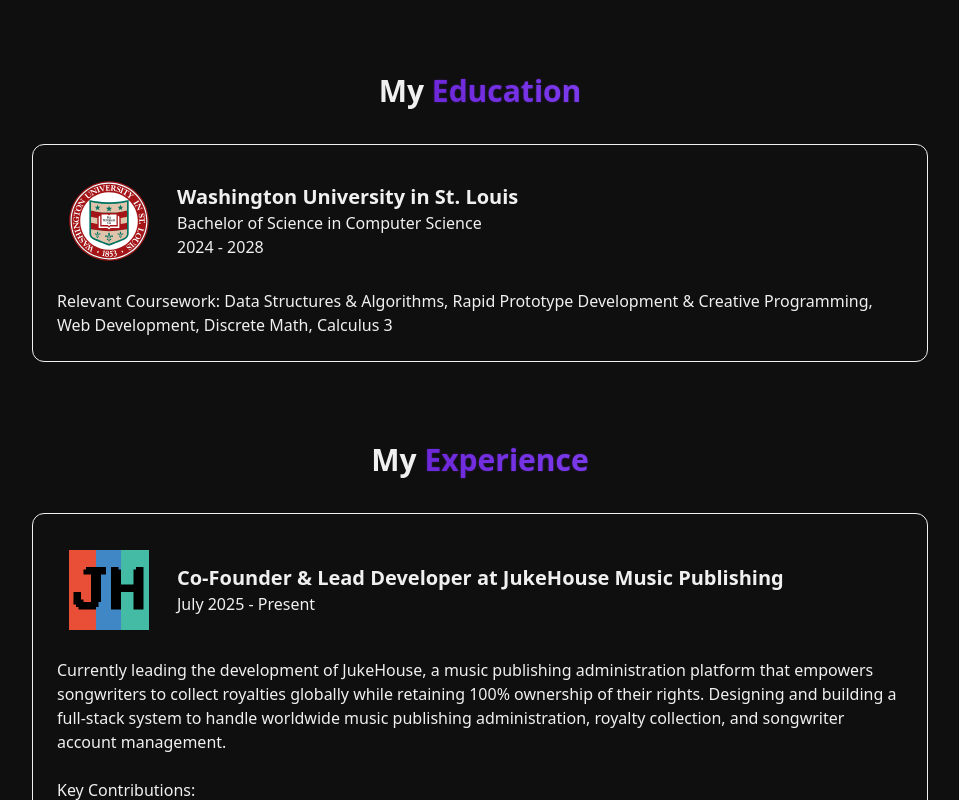
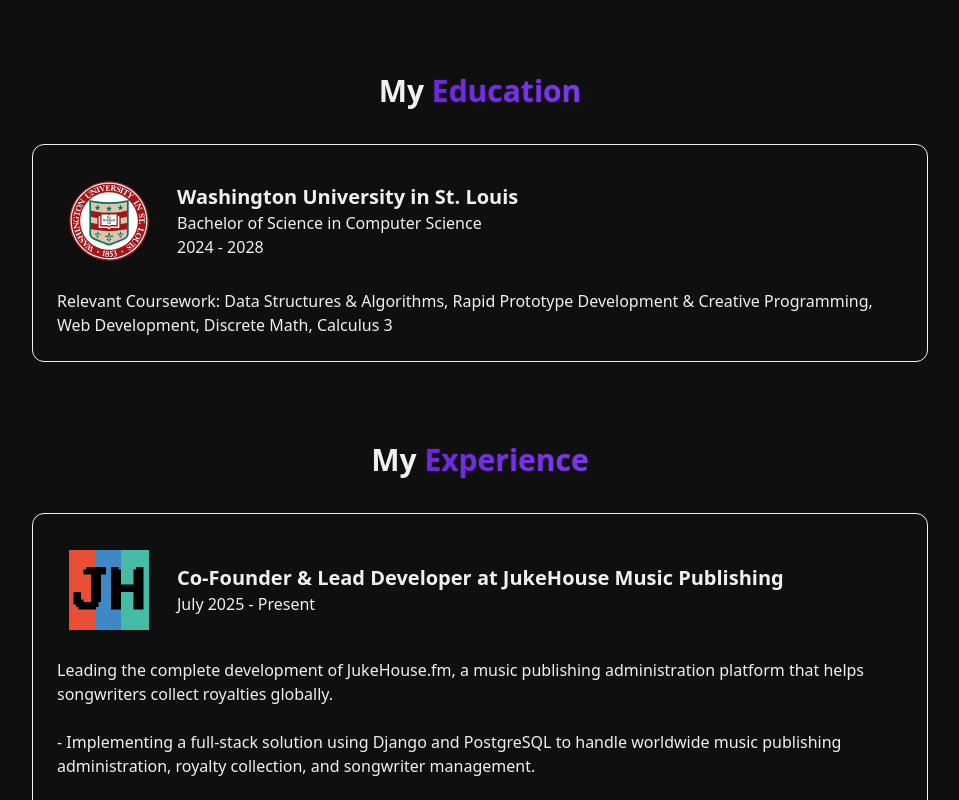
Before and after one commit to G-Gewargis/personal-portfolio, a Next.js app: page / in a window 1280 px wide. Shown: the part 2000-2800 px from the top of the page, without its empty margins (160-1119 px from the left). Built offline with nearby package versions, Linux system fonts and the light colour scheme.

Commit message:
Add Story Blog project and update ExperienceSection with new role details

```diff
--- a/src/components/sections/ExperienceSection.js
+++ b/src/components/sections/ExperienceSection.js
@@ -28,18 +28,14 @@
           company="JukeHouse Music Publishing"
           title="Co-Founder & Lead Developer"
           date="July 2025 - Present"
-          description={`Currently leading the development of JukeHouse, a music publishing administration platform that empowers songwriters to collect royalties globally while retaining 100% ownership of their rights. Designing and building a full-stack system to handle worldwide music publishing administration, royalty collection, and songwriter account management.
+          description={`Leading the complete development of JukeHouse.fm, a music publishing administration platform that helps
+songwriters collect royalties globally.
 
-Key Contributions:
+- Implementing a full-stack solution using Django and PostgreSQL to handle worldwide music publishing
+administration, royalty collection, and songwriter management.
 
-- Architecting and implementing the platform using Django, PostgreSQL, and modern web technologies to provide a robust, scalable backend and user-friendly frontend
-
-- Designing scalable database schemas and building RESTful APIs with Django REST Framework (DRF) to integrate with global collection societies, performance rights organizations (PROs), and digital service providers for automated royalty tracking and distribution
-
-- Building comprehensive user dashboards and reporting systems that deliver real-time earnings analytics, detailed monthly reports, and transparent royalty breakdowns for thousands of songwriters worldwide
-
-- Managing technical decisions across the platform, including system architecture, API design, and database optimizations, while coordinating product requirements and implementation priorities
-        `}
+- Designing database schemas and RESTful APIs with Django REST Framework to integrate with collection
+societies, performance rights organizations, and digital service providers for automated royalty tracking.`}
 
         />
 
@@ -51,10 +47,11 @@
           description={`Contributed to Habitat Financial, a sophisticated Django-based platform that revolutionizes how music industry professionals manage royalties, deals, and payments. Developed a comprehensive system that processed royalties from several sources and distributors.
 
 Key Contributions:
-- Developed full-stack features using Django, HTMX/Bootstrap CSS, and JavaScript for royalty statement processing and payee management improving processing efficiency by 30%
-- Built responsive web interfaces for album/artist management, revenue stream tracking, and financial reporting, used by dozens of labels and hundreds of artists
-- Implemented data processing pipelines that handle complex royalty calculations in 10+ currencies across 20+ territories, ensuring accuracy and compliance
-- Contributed to API development for seamless integration with external music platforms and payment systems
+• Developing full-stack features using Django, PostgreSQL, HTMX/Bootstrap CSS, and JavaScript for royalty
+statement processing and payee management.
+• Building responsive interfaces for album/artist management, revenue tracking, and financial reporting.
+• Implementing data processing pipelines to handle complex royalty calculations across multiple regions.
+• Contributing to API development for seamless integration with music platforms and payment systems.
 
 The platform processes millions in royalties and provides comprehensive analytics for artists, labels, and music professionals. Through this role, I gained hands-on experience with enterprise-level Django development, database optimization, and music industry business logic.`}
         />
@@ -69,16 +66,6 @@
           description="Designed and built a fully responsive salon website using React, Vite, SCSS, and JavaScript. Optimized SEO with sitemap, robots.txt, Open Graph metadata, and JSON-LD structured data. Integrated custom DNS/SSL with Vercel and GoDaddy to enable secure public deployment."
           website="https://blissglenview.com"
         />
-
-        <ExperienceCard
-          logo="/logos/Inspirit-AI.png"
-          company="Inspirit AI"
-          title="Student AI Scholar"
-          date="June 2023 - August 2023"
-          description="I completed the Inspirit AI Scholars Program, where I gained a strong foundation in Python, artificial intelligence, and machine learning. Through hands-on projects, I explored natural language processing (NLP) and convolutional neural networks (CNNs) while also studying the ethical implications of AI, particularly in criminal justice."
-        />
-
-
       </div>
 
     </motion.section>
--- a/src/components/sections/ProjectsSection.js
+++ b/src/components/sections/ProjectsSection.js
@@ -26,12 +26,12 @@
         variants={staggerContainer}
       >
         <ProjectCard
-          title="Bliss Salon of Glenview"
-          description="Professional salon website built for a real-world client with responsive design, optimized SEO, and secure DNS/SSL integration. Developed with React, Vite, SCSS, and JavaScript."
-          tags={["React", "Vite", "SCSS", "JavaScript"]}
-          liveLink="https://blissglenview.com"
-          githubLink="https://github.com/G-Gewargis/bliss-glenview"
-          imageUrl="/logos/bliss-glenview.jpg"
+          title="Story Blog"
+          description="A custom multi-user blogging platform built from scratch with PHP. Implemented user authentication, post management, and deployed on an AWS EC2 instance using Apache on Linux, gaining hands-on experience in server configuration and web hosting."
+          tags={["PHP", "MySQL", "Apache", "AWS Linux (EC2)"]}
+          liveLink="https://storyblog.georgesgewargis.com"
+          githubLink="https://github.com/G-Gewargis/story-blog"
+          imageUrl="/logos/story-blog.png"
         />
 
         <ProjectCard
```
Also changed, not shown: public/logos/story-blog.png (added), 1 other file (tests, documents, lock files or other folders).
